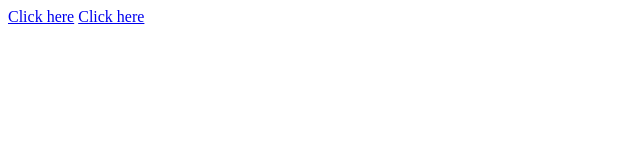
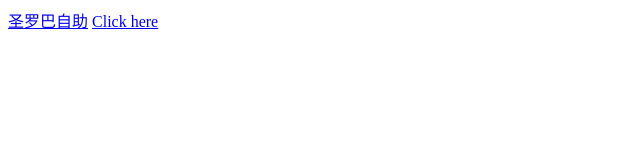
Before and after one commit to zhengyuheng1999/project0, a plain HTML site: page index.html in a window 1280 px wide. Shown: the whole page, without its empty margins (0-640 px from the left). Drawn offline with Linux system fonts and the light colour scheme.

Commit message:
other web

```diff
--- a/index.html
+++ b/index.html
@@ -4,7 +4,7 @@
          <title>My Webpage</title>
     </head>
     <body>
-        <a href="sec1.html">Click here</a>
+        <a href="sec1.html">圣罗巴自助</a>
         <a href="sec2.html">Click here</a>
     </body>
 </html>
```
